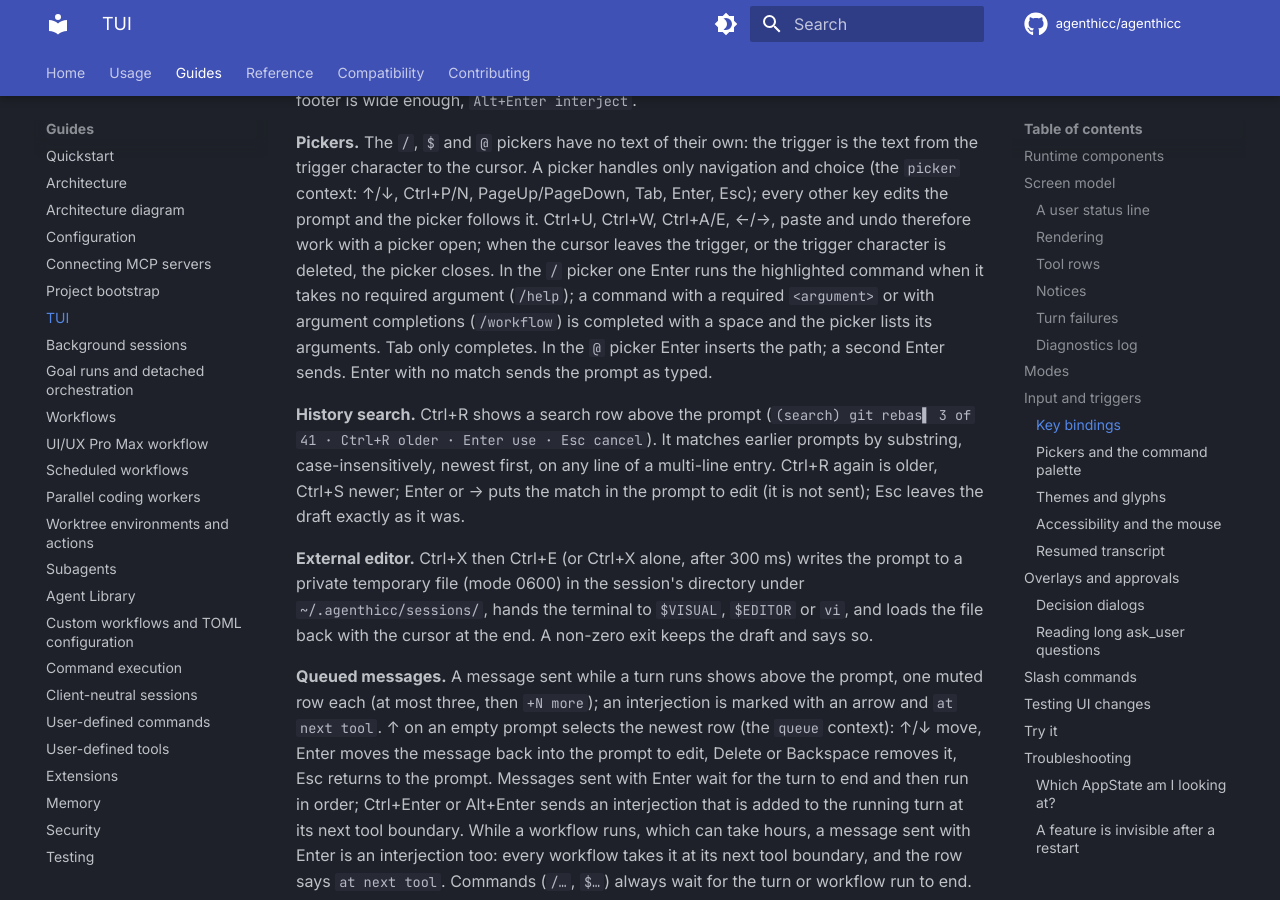
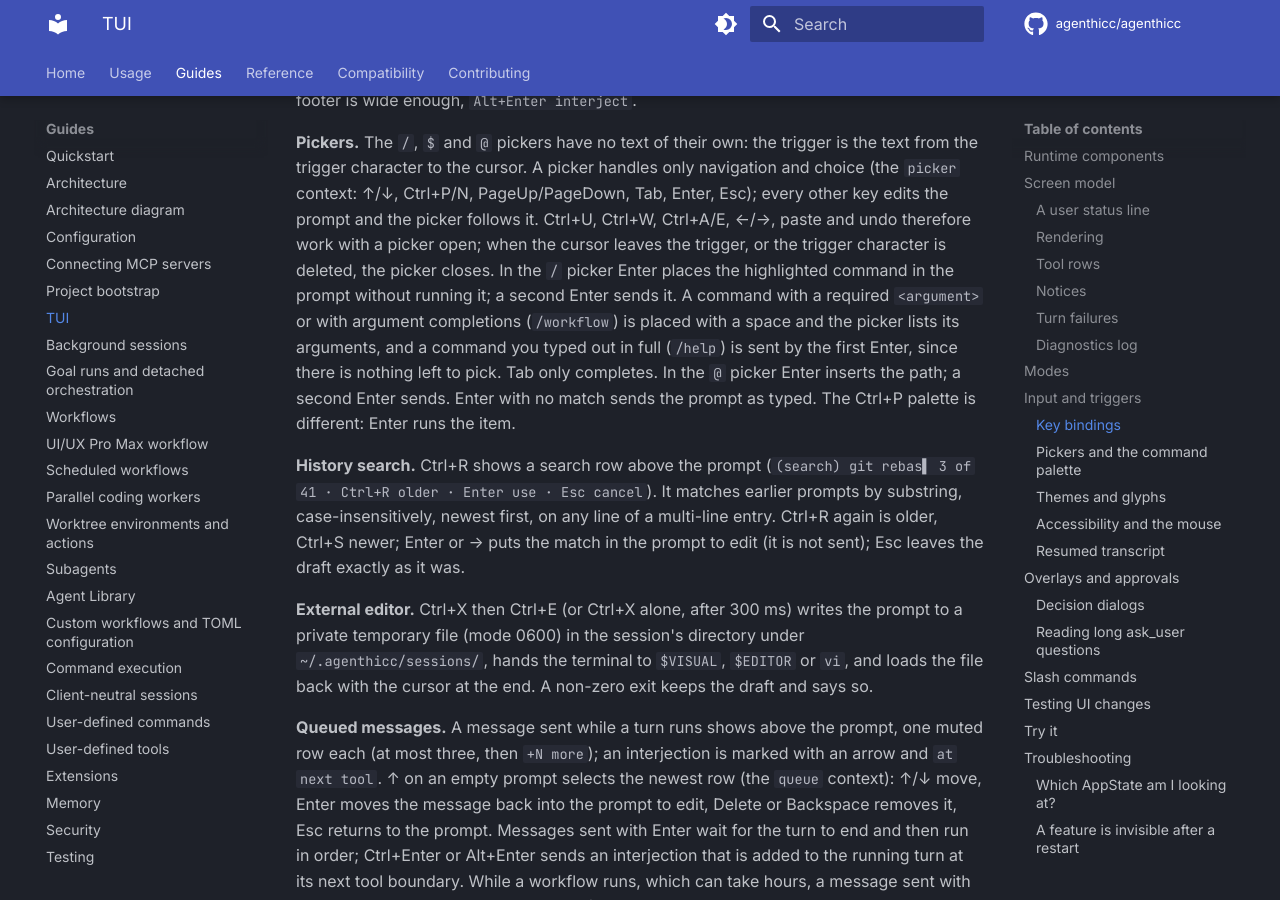
Before and after one commit to jymchng/agenthicc, an MkDocs documentation site: the page built from docs/guides/tui.md, in a window 1280 px wide and 900 px high, scrolled down 12989 px. Built offline with MkDocs 1.6.1 and Material for MkDocs 9.7.7, drawn with Linux system fonts in a browser that asks for light colours; comment, search, counter and statistics services are not loaded.

Commit message:
feat(tui): picking a command places it in the prompt instead of running it
In the / and $ pickers, Enter now puts the highlighted command in the prompt
and closes the picker; a second Enter sends it. A command with a required
argument or argument completions is still completed with a space and keeps the
picker open on its arguments, a command typed out in full is sent by the first
Enter (there is nothing left to pick), and Enter with no match sends the text
as typed. The Ctrl+P palette still runs the item.

Amends TUX-04 §2.5 (one Enter runs a command), recorded as amendment 12.

Co-Authored-By: Claude Opus 5.5 <noreply@anthropic.com>

```diff
--- a/docs/guides/tui.md
+++ b/docs/guides/tui.md
@@ -474,12 +474,14 @@ only navigation and choice (the `picker` context: ↑/↓, Ctrl+P/N, PageUp/Page
 Tab, Enter, Esc); every other key edits the prompt and the picker follows it.
 Ctrl+U, Ctrl+W, Ctrl+A/E, ←/→, paste and undo therefore work with a picker
 open; when the cursor leaves the trigger, or the trigger character is
-deleted, the picker closes. In the `/` picker one Enter runs the highlighted
-command when it takes no required argument (`/help`); a command with a
-required `<argument>` or with argument completions (`/workflow`) is completed
-with a space and the picker lists its arguments. Tab only completes. In the
-`@` picker Enter inserts the path; a second Enter sends. Enter with no match
-sends the prompt as typed.
+deleted, the picker closes. In the `/` picker Enter places the highlighted
+command in the prompt without running it; a second Enter sends it. A command
+with a required `<argument>` or with argument completions (`/workflow`) is
+placed with a space and the picker lists its arguments, and a command you typed
+out in full (`/help`) is sent by the first Enter, since there is nothing left
+to pick. Tab only completes. In the `@` picker Enter inserts the path; a second
+Enter sends. Enter with no match sends the prompt as typed. The Ctrl+P palette
+is different: Enter runs the item.
 
 **History search.** Ctrl+R shows a search row above the prompt
 (`(search) git rebas▌   3 of 41 · Ctrl+R older · Enter use · Esc cancel`). It
```
Also changed, not shown: prds/tui-sleek/TUX-04-composer-ergonomics.md (+13 -2 lines), 3 other files.
